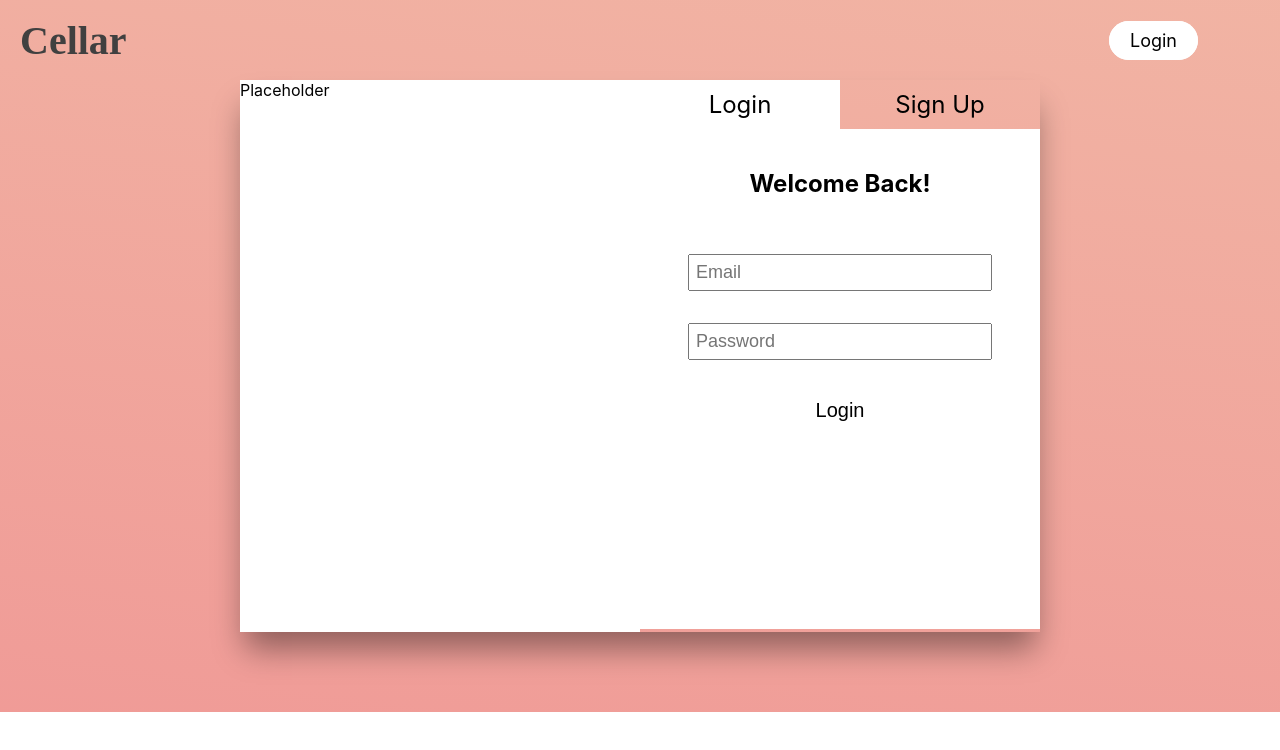
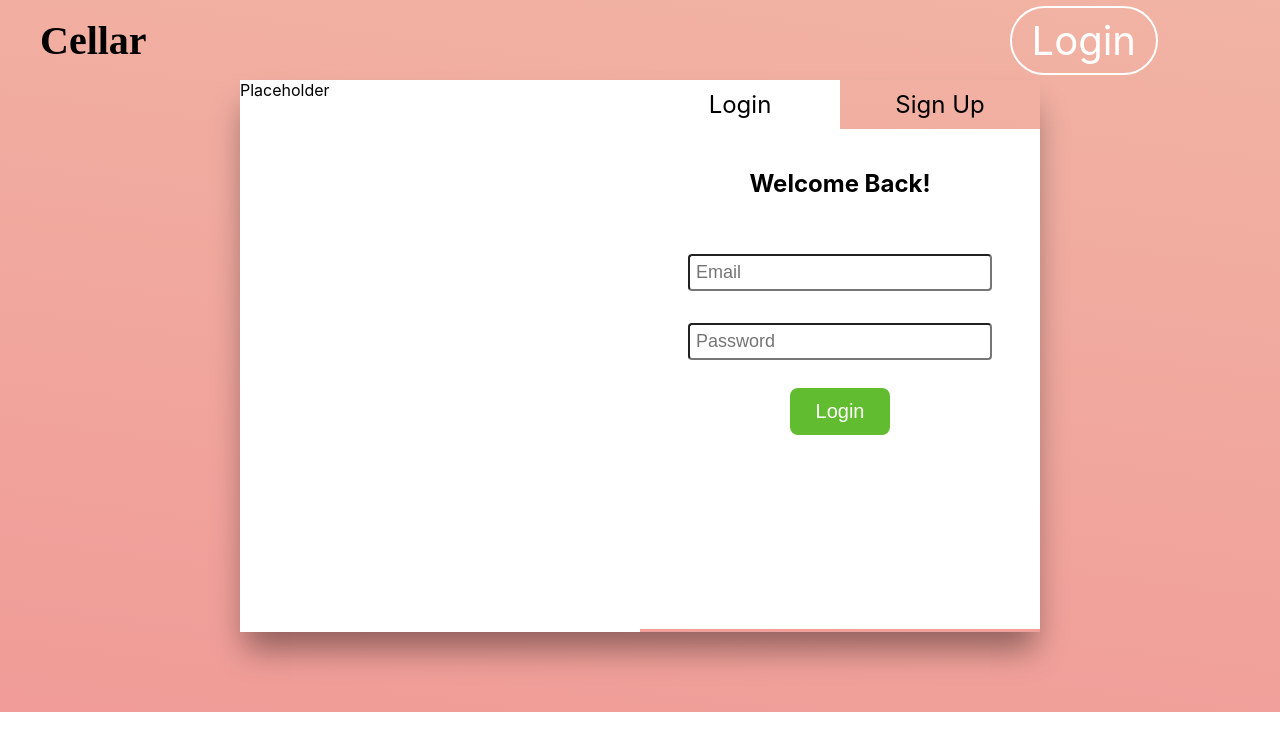
Before and after one commit to katemccoll/Cellar, a React (Create React App) app in the folder client/: page /login in a window 1280 px wide. Shown: the top 750 px of the page. Built offline with nearby package versions, Linux system fonts and the light colour scheme; a web font is replaced by a local one.

Commit message:
fix: button on home page amd form sign page

```diff
--- a/client/src/components/Button/Button.css
+++ b/client/src/components/Button/Button.css
@@ -1,5 +1,5 @@
 .btn {
-    padding: 8px 20px;
+
     border-radius: 4px;
     outline: none;
     border: none;
@@ -17,13 +17,18 @@
 .btn--white {
     background-color: var(--white);
     color: var(--deep-green);
-    border: 1px solid var(--white);
+    border: 2px solid var(--white);
 }
 
 .btn--dark-red-wine {
     background-color: var(--dark-red-wine);
     color: var(--white);
-    border: 1px solid var(--dark-red-wine);
+    border: 2px solid var(--dark-red-wine);
+}
+.btn--green {
+    background-color: var(--green);
+    color: var(--white);
+    border: 2px solid var(--white);
 }
 
 .btn--outline {
@@ -31,7 +36,7 @@
     color: var(--black);
     padding: 8px 20px;
     border-radius: 4px;
-    border: 1px solid var(--white);
+    border: 2px solid var(--white);
     transition: all 0.2s ease-out;
 }
 
@@ -48,9 +53,18 @@
     font-size: 20px;
 }
 
-.btn--medium:hover,
-.btn--large:hover {
+.btn--medium:hover {
     background-color: var(--white);
     color: var(--black);
     transition: all 0.2s ease-out;
+    border: 2px solid var(--black);
 }
+
+
+.btn--large:hover {
+    padding: 12px 26px;
+    background-color: var(--white);
+    color: var(--black);
+    transition: all 0.2s ease-out;
+    border: 2px solid var(--black);
+}
--- a/client/src/components/Button/Button.js
+++ b/client/src/components/Button/Button.js
@@ -7,7 +7,8 @@ import {Link} from "react-router-dom";
 const STYLES = [
     'btn--primary',
     'btn--outline',
-    'btn--dark-red-wine'
+    'btn--dark-red-wine',
+    'btn--green'
 ]
 
 const SIZES = [
--- a/client/src/components/Navbar/Navbar.css
+++ b/client/src/components/Navbar/Navbar.css
@@ -23,7 +23,7 @@
 
 .logo-title {
     font-family: var(--Spectral-SC);
-    color: var(--dark-grey);
+    color: var(--black);
     padding-left: 20px;
     font-size: 40px;
 }
@@ -46,16 +46,18 @@
     margin-right: 2rem;
     text-align: center;
     grid-gap: 10px;
+    align-items: center;
 }
 
 .navbar-links {
-    color: var(--light-grey-green);
+    color: var(--black);
     text-decoration: none;
     padding: 0.5rem 1rem;
 }
 
 .navbar-links:hover {
-    background-color: var(--dark-red-wine);
+    background-color: var(--red-wine);
+    color: var(--white);
     border-radius: 4px;
     transition: all 0.2s ease-out;
 }
@@ -66,7 +68,7 @@
 
 
 .fa-bars {
-    color: var(--dark-grey);
+    color: var(--black);
 }
 
 .menu-icon {
@@ -102,9 +104,17 @@
         padding: 2rem;
         width: 100%;
         display: table;
+
     }
     .navbar-item {
         height: 80px;
+        font-size: 22px;
+    }
+
+    .navbar-item a {
+        padding: 12px 26px;
+        border-radius: 4px;
+        font-size: 20px;
     }
 
     .logo-title {
@@ -116,8 +126,9 @@
     }
 
     .navbar-links:hover {
-        background-color: var(--dark-red-wine);
+        background-color: var(--red-wine);
         border-radius: 0;
+        color: var(--white);
     }
 
     .navbar-logo {
@@ -137,7 +148,7 @@
     }
 
     .fa-times {
-        color: var(--white);
+        color: var(--black);
         font-size: 2rem;
     }
 
@@ -151,7 +162,7 @@
         color: var(--white);
         width: 80%;
         border: 1px solid var(--white);
-        font-size: 1.5rem;
+        font-size: 22px;
         background: transparent;
     }
 
@@ -162,16 +173,31 @@
     }
 }
 
+@media screen and (min-width: 1024px) {
+    .logo-title {
+        font-size: 40px;
+        padding-left: 40px;
+    }
+    .navbar-item a {
+        margin: 30px 40px;
+        font-size: 40px;
+    }
+
+}
+
 @media screen and (min-width: 1440px) {
     .logo-title {
-        font-size: 50px;
+        font-size: 60px;
+        padding-left: 60px;
     }
 
 }
 
 @media screen and (min-width: 2560px) {
     .logo-title {
-        padding-left: 60px;
+        font-size: 80px;
+        padding-top: 20px;
+        padding-left: 80px;
     }
 
 }
--- a/client/src/components/Navbar/Navbar.js
+++ b/client/src/components/Navbar/Navbar.js
@@ -73,7 +73,7 @@ function Navbar() {
                                 className="navbar-links-mobile navbar-links"
                                 type="logout"
                                 onClick={logout}
-                                stylebutton="btn--outline">
+                                stylebutton="btn--green">
                                 Logout
                             </Button>
                             {/*// <Link className="navbar-links-mobile  to="/" onClick={logout} stylebutton="btn--outline">*/}
@@ -93,7 +93,7 @@ function Navbar() {
                                 link={"/login"}
                                 type="login"
                                 onClick={closeMobileMenu}
-                                stylebutton="btn--outline">
+                                stylebutton="btn--green">
                                 Login
                             </Button>
                         </li>
--- a/client/src/components/assets/css/Login.css
+++ b/client/src/components/assets/css/Login.css
@@ -9,6 +9,7 @@
     padding: 6px;
     width: 95%;
     margin: 16px 0;
+    border-radius: 4px;
 }
 
 .error-login-message {
@@ -32,6 +33,9 @@
 
 .login-form Button {
     margin: 10px;
+    background-color: #61bd2f;
+    border-radius: 10px;
+    color: white;
 }
 
 @media screen and (min-width: 768px) {
--- a/client/src/components/assets/css/Signup.css
+++ b/client/src/components/assets/css/Signup.css
@@ -8,6 +8,7 @@
     padding: 6px;
     width: 95%;
     margin: 16px 0;
+    border-radius: 4px;
 }
 
 .signup-btn {
@@ -44,4 +45,7 @@
 
 .signup Button {
     margin: 10px;
+    background-color: #61bd2f;
+    border-radius: 10px;
+    color: white;
 }
```
